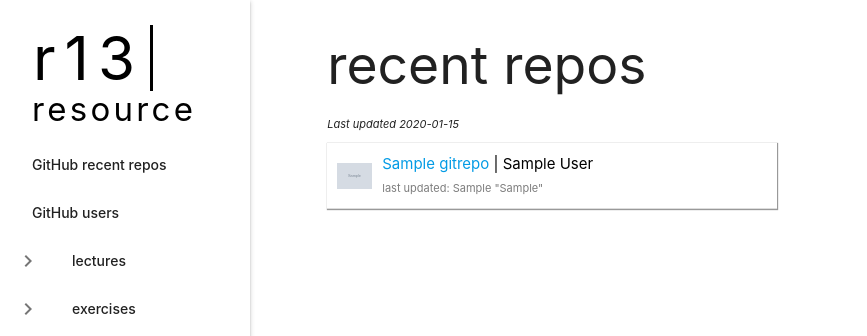
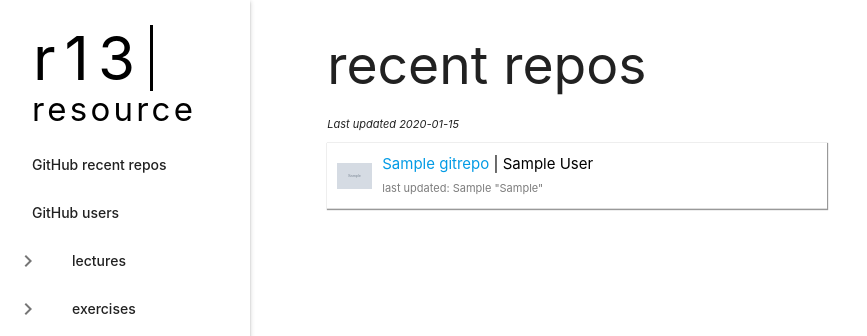
Before and after one commit to chrismartinio/r13resource, a Flask app: page /github-repos in a window 1280 px wide. Shown: the top 336 px of the page, without its empty margins (0-867 px from the left). Run offline with Flask 2, Linux system fonts and the light colour scheme; tables that the repository leaves empty hold one stand-in row (values such as "Sample post"); grey boxes marked "Sample" are stand-in pictures; some libraries are stand-ins or nearby versions.

Commit message:
github push

```diff
--- a/static/style.css
+++ b/static/style.css
@@ -240,7 +240,7 @@ div.code-block {
   /* Github repos page */
 
   .repos {
-    max-width: 450px;
+    max-width: 500px;
     width: 100%;
     padding: 10px;
     box-shadow: .5px .5px 1px .5px rgba(0,0,0,0.4);
```
